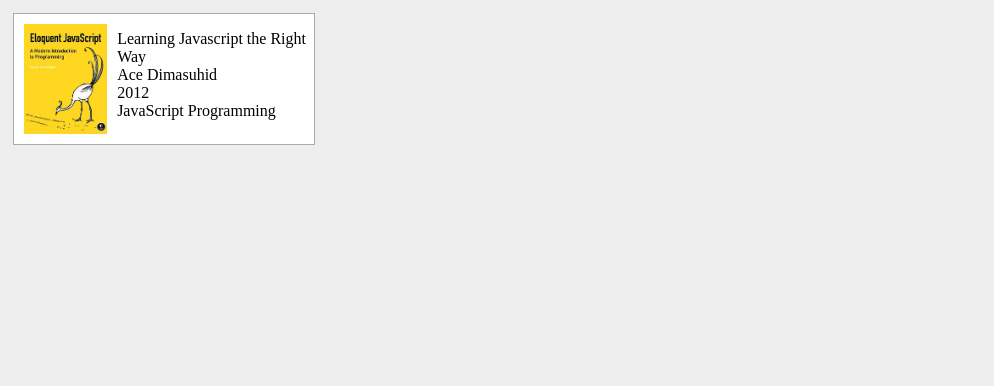
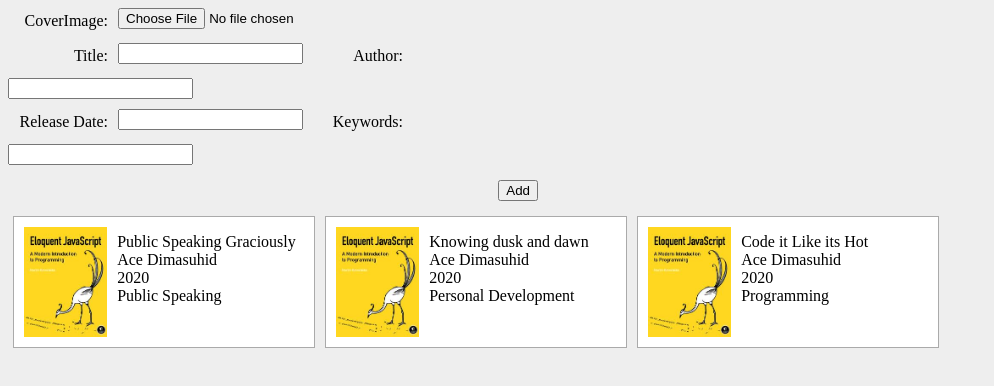
Before and after one commit to adimasuhid/fundamentals, a plain HTML site: page index.html in a window 1280 px wide. Shown: the whole page, without its empty margins (0-994 px from the left). Drawn offline with Linux system fonts and the light colour scheme.

Commit message:
Cool Commits

```diff
--- a/css/screen.css
+++ b/css/screen.css
@@ -20,3 +20,41 @@
 .bookContainer ul {
 	list-style-type: none;
 }
+
+#addBook label {
+	width: 100px;
+    margin-right: 10px;
+    text-align: right;
+    line-height: 25px;
+}
+
+#addBook label, #addBook input {
+	display: block;
+    margin-bottom: 10px;
+    float: left;
+}
+
+#addBook label[for="title"], #addBook label[for="releaseDate"] {
+	clear: both;
+}
+
+#addBook button {
+	display: block;
+    margin: 5px 20px 10px 10px;
+    float: right;
+    clear: both;
+}
+
+#addBook div {
+	width: 550px;
+}
+
+#addBook div:after {
+    content: "";
+    display: block;
+    height:0;
+    visibility: hidden;
+    clear: both;
+    font-size: 0;
+    line-height: 0;
+}
--- a/index.html
+++ b/index.html
@@ -7,18 +7,24 @@
 </head>
 <body>
   <div id="books">
-    <div class="bookContainer">
-      <img src="img/placeholder.png" alt="">
-      <ul>
-        <li>Title</li>
-        <li>Author</li>
-        <li>Release date</li>
-        <li>Keywords</li>
-      </ul>
-    </div>
+    <form id="addBook" action="#">
+      <div>
+        <label for="coverImage">CoverImage: </label>
+        <input id="coverImage" type="file" name="img">
+        <label for="title">Title: </label>
+        <input id="title" type="text">
+        <label for="author">Author: </label>
+        <input id="author" type="text">
+        <label for="releaseDate">Release Date: </label>
+        <input id="releaseDate" type="text">
+        <label for="keywords">Keywords: </label>
+        <input id="keywords" type="text">
+        <button id="add">Add</button>
+      </div>
+    </form>
   </div>
   <script id="bookTemplate" type="text/template">
-    <img src="<%= coverImage %>" alt="">
+    <img src="img/<%= coverImage %>" alt="">
     <ul>
       <li><%= title %></li>
       <li><%= author %></li>
--- a/js/app.js
+++ b/js/app.js
@@ -1,14 +1,26 @@
 (function($){
+    //Data
+    var books = [{title: "Public Speaking Graciously", releaseDate: "2020", keywords: "Public Speaking"},
+                {title: "Knowing dusk and dawn", releaseDate: "2020", keywords: "Personal Development"},
+                {title: "Code it Like its Hot", releaseDate: "2020", keywords: "Programming"},];
+
+    //Models
     var Book = Backbone.Model.extend({
         defaults: {
-            coverImage: "img/placeholder.png",
+            coverImage: "placeholder.png",
             title: "Some title",
-            author: "John Doe",
+            author: "Ace Dimasuhid",
             releaseDate:"2012",
             keywords: "Javascript Programming"
         }
     });
 
+    //Collections
+    var Library = Backbone.Collection.extend({
+        model: Book
+    });
+
+    //Views
     var BookView = Backbone.View.extend({
         tagName: "div",
         className: "bookContainer",
@@ -22,16 +34,62 @@
         }
     });
 
-    var book = new Book({
-        title: "Learning Javascript the Right Way",
-        author: "Ace Dimasuhid",
-        releaseDate: "2012",
-        keywords: "JavaScript Programming"
+    var LibraryView = Backbone.View.extend({
+        el: $("#books"),
+
+        events: {
+            "click #add":"addBook"
+        },
+
+        initialize: function(){
+            this.collection = new Library(books);
+            this.render();
+
+            this.collection.on("add", this.renderBook, this);
+        },
+
+        render: function(){
+            var that = this;
+            this.collection.each(function(item){
+                that.renderBook(item);
+            })
+        },
+
+        renderBook: function(item){
+            var bookView = new BookView({
+                model:item
+            });
+            this.$el.append(bookView.render().el);
+        },
+
+        addBook:function(e){
+            e.preventDefault();
+            var formData = {};
+            var that = this;
+
+            $("#addBook div").children("input").each(function(i, el){
+                if ($(el).val() !== "") {
+                    var value = $(el).val();
+
+                    formData[el.id] = that.formValue(el.id,value);
+                }
+            });
+
+            books.push(formData);
+
+            this.collection.add(new Book(formData));
+        },
+
+        formValue: function(id, value){
+            if (id == "coverImage") {
+                return value.split('\\').pop();
+            } else{
+                return value
+            }
+        }
     });
 
-    bookView = new BookView({
-        model:book
-    });
+    //Implementations
+    var libraryView = new LibraryView();
 
-    $("#books").html(bookView.render().el);
 })(jQuery);
```
Also changed, not shown: img/lala.jpg (added).
